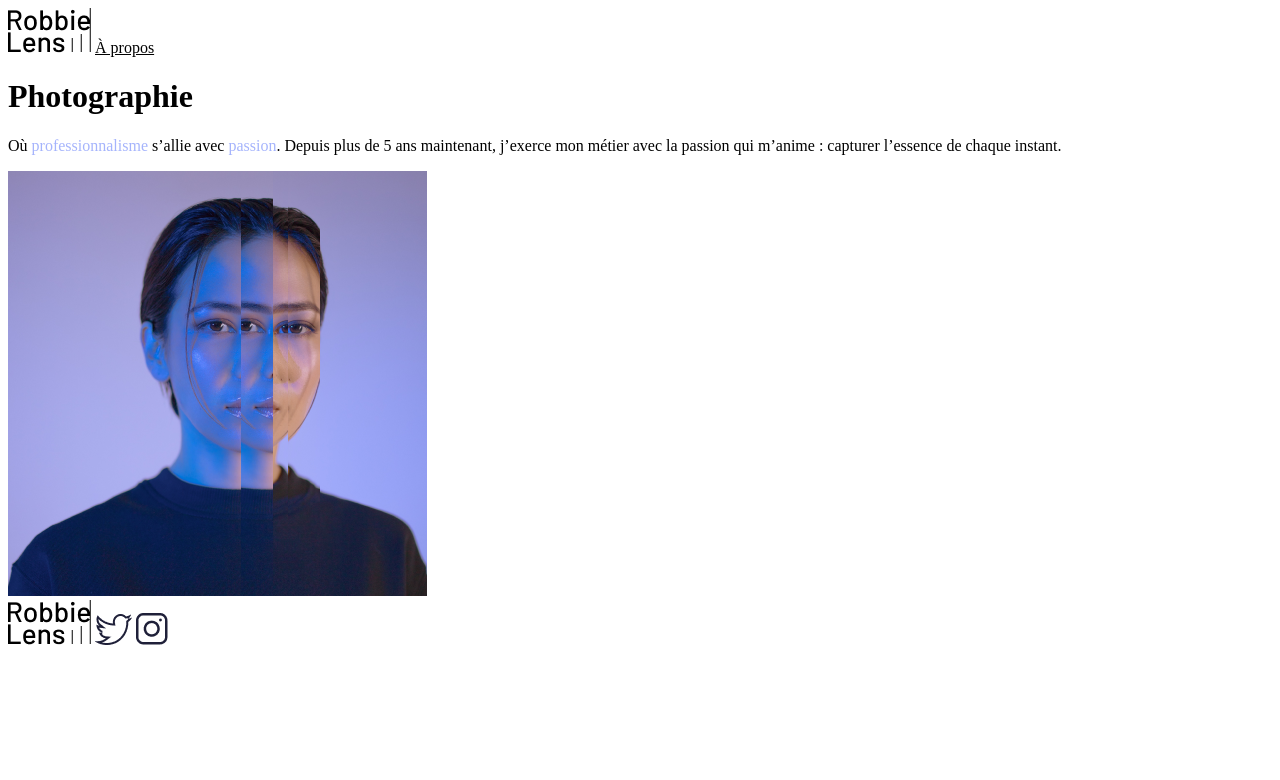
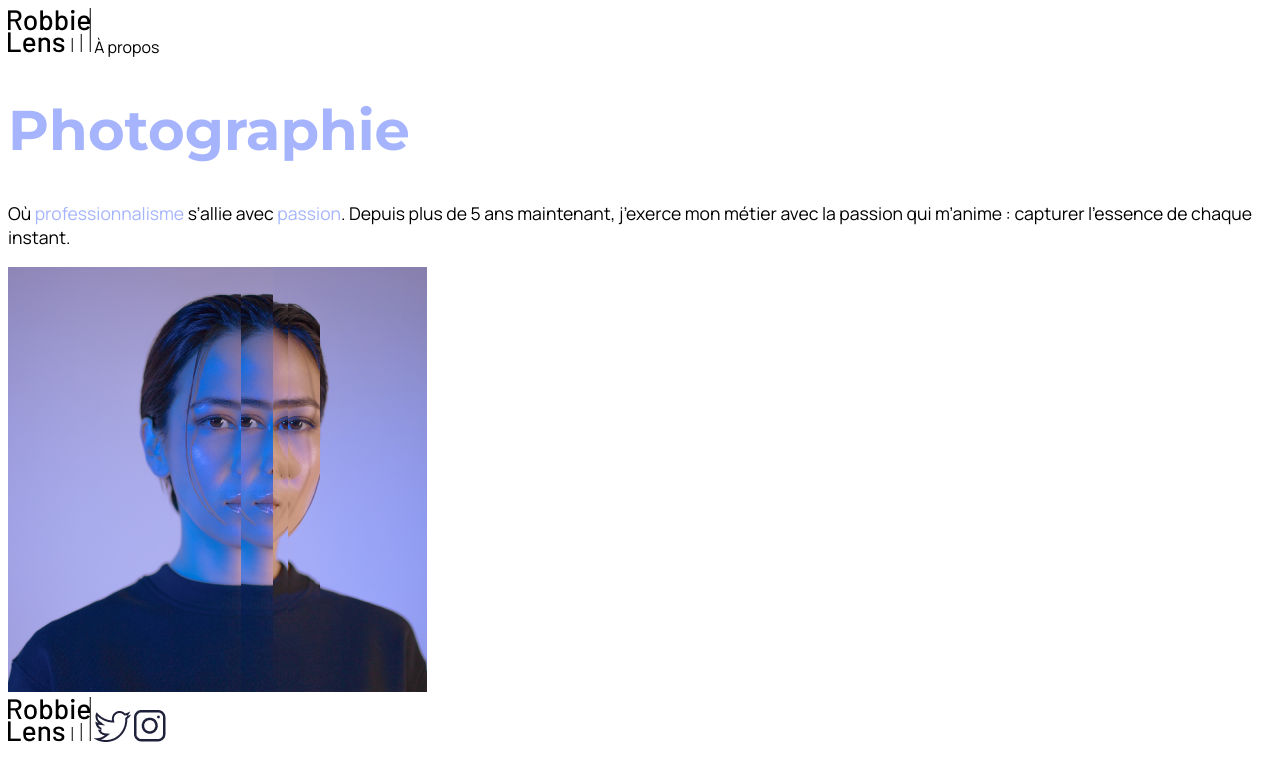
Before and after one commit to JingFERMENT/robbieLensPhotographie, a plain HTML site: page index.html in a window 1280 px wide. Drawn offline with Linux system fonts and the light colour scheme.

Commit message:
add some text apperances

```diff
--- a/a-propos.html
+++ b/a-propos.html
@@ -1,16 +1,23 @@
 <!DOCTYPE html>
 <html lang="fr">
+
 <head>
   <meta charset="UTF-8" />
   <meta name="viewport" content="width=device-width, initial-scale=1.0" />
   <title>À propos de Robbie Lens Photographie</title>
+  <!-- css file -->
+  <link rel="stylesheet" href="style.css" />
+  <!-- google font Montserrat et Manrope -->
+  <link rel="preconnect" href="https://fonts.googleapis.com">
+  <link rel="preconnect" href="https://fonts.gstatic.com" crossorigin>
+  <link
+    href="https://fonts.googleapis.com/css2?family=Manrope:wght@200..800&family=Montserrat:ital,wght@0,100..900;1,100..900&display=swap"
+    rel="stylesheet">
 </head>
 
 <body>
   <div>
-      <a href="index.html"
-        ><img src="images/logo.png" alt="Logo Robbie Lens"
-      /></a>
+    <a href="index.html"><img src="images/logo.png" alt="Logo Robbie Lens" /></a>
     <a href="index.html">Accueil</a>
   </div>
   <h1>À propos de Robbie Lens</h1>
@@ -30,21 +37,12 @@
   </ul>
 
   <div>
-      <a href="index.html"
-        ><img src="images/logo.png" alt="Logo Robbie Lens"
-      /></a>
-      <a target="_blank" href="https://twitter.com"
-        ><img
-          src="images/twitter.png"
-          alt="Logo Twitter"
-          title="Compte Twitter"
-      /></a>
-      <a target="_blank" href="https://www.instagram.com/"
-        ><img
-          src="images/instagram.png"
-          alt="Logo Instagram"
-          title="Compte Instagram"
-      /></a>
+    <a href="index.html"><img src="images/logo.png" alt="Logo Robbie Lens" /></a>
+    <a target="_blank" href="https://twitter.com"><img src="images/twitter.png" alt="Logo Twitter"
+        title="Compte Twitter" /></a>
+    <a target="_blank" href="https://www.instagram.com/"><img src="images/instagram.png" alt="Logo Instagram"
+        title="Compte Instagram" /></a>
   </div>
 </body>
+
 </html>
--- a/index.html
+++ b/index.html
@@ -1,10 +1,18 @@
 <!DOCTYPE html>
 <html lang="fr">
+
 <head>
   <meta charset="UTF-8" />
   <meta name="viewport" content="width=device-width, initial-scale=1.0" />
   <title>Accueil – Robbie Lens Photographie</title>
+  <!-- css file -->
   <link rel="stylesheet" href="style.css" />
+  <!-- google font Montserrat et Manrope -->
+  <link rel="preconnect" href="https://fonts.googleapis.com">
+  <link rel="preconnect" href="https://fonts.gstatic.com" crossorigin>
+  <link
+    href="https://fonts.googleapis.com/css2?family=Manrope:wght@200..800&family=Montserrat:ital,wght@0,100..900;1,100..900&display=swap"
+    rel="stylesheet">
 </head>
 
 <body>
@@ -14,30 +22,18 @@
   </div>
   <h1>Photographie</h1>
   <p>
-      Où <span>professionnalisme</span> s’allie avec <span>passion</span>.
+    Où <em>professionnalisme</em> s’allie avec <em>passion</em>.
     Depuis plus de 5 ans maintenant, j’exerce mon métier avec la passion qui
     m’anime : capturer l’essence de chaque instant.
   </p>
-    <img
-      src="images/robbie-lens.png"
-      alt="Portrait avec effet de Robbie Lens"
-    />
+  <img src="images/robbie-lens.png" alt="Portrait avec effet de Robbie Lens" />
   <div>
-      <a href="index.html"
-        ><img src="images/logo.png" alt="Logo Robbie Lens"
-      /></a>
-      <a target="_blank" href="https://twitter.com"
-        ><img
-          src="images/twitter.png"
-          alt="Logo Twitter"
-          title="Compte Twitter"
-      /></a>
-      <a target="_blank" href="https://www.instagram.com/"
-        ><img
-          src="images/instagram.png"
-          alt="Logo Instagram"
-          title="Compte Instagram"
-      /></a>
+    <a href="index.html"><img src="images/logo.png" alt="Logo Robbie Lens" /></a>
+    <a target="_blank" href="https://twitter.com"><img src="images/twitter.png" alt="Logo Twitter"
+        title="Compte Twitter" /></a>
+    <a target="_blank" href="https://www.instagram.com/"><img src="images/instagram.png" alt="Logo Instagram"
+        title="Compte Instagram" /></a>
   </div>
 </body>
+
 </html>
--- a/style.css
+++ b/style.css
@@ -1,7 +1,25 @@
-a {
-    color: #000;
+body {
+  /* use "body" to apply a defaut style */
+  font-family: "Manrope", sans-serif;
+  font-size: 1em;
 }
 
-span {
-    color: #A5B4FC;
+a {
+  color: #000;
+  text-decoration: none;
 }
+
+em {
+  color: #a5b4fc;
+  font-style: normal;
+}
+
+h1 {
+  font-size: 3.5em;
+  color: #a5b4fc;
+  font-family: "Montserrat", sans-serif;
+}
+
+p {
+  font-size: 1.1em;
+}
```
Lines whose indentation alone changed are shown as unchanged.
